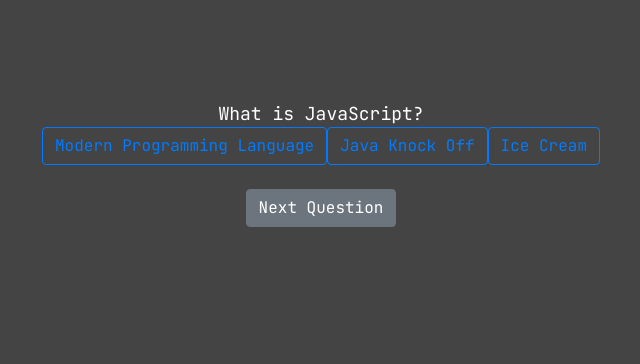
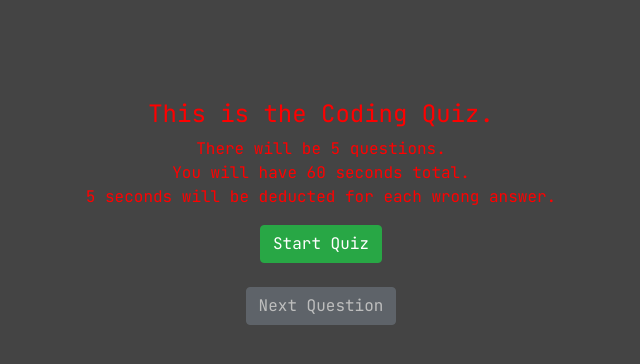
Before and after one commit to indervirsingh/Code-Quiz, a plain HTML site: page index.html in a window 1280 px wide. Shown: the whole page, without its empty margins (319-959 px from the left). Drawn offline with nearby package versions, Linux system fonts and the light colour scheme.

Commit message:
disabled next question button before begin quiz

```diff
--- a/assets/css/style.css
+++ b/assets/css/style.css
@@ -1,5 +1,9 @@
 @import url('https://fonts.googleapis.com/css2?family=JetBrains+Mono&display=swap');
 
+#prompt {
+    color: red;
+    text-align: center;
+}
 .body {
     background-color: #444;
 }
--- a/assets/js/script.js
+++ b/assets/js/script.js
@@ -1,9 +1,10 @@
 /* VARIABLES */
 
-    // display-div and buttons-div stored here for easy access
+    // display-div and buttons-div, etc stored here for easy access
     var displayDiv = $("#display");
     var buttonsDiv = $("#buttons");
-    var nextButton = $("#next");
+    var promptDiv = $("#prompt");
+    var startButton = $("#start");
 
     // Keep track of user's score
     var score = 0, questionNumber = 0;
@@ -67,7 +68,7 @@
             var choice = $("<button>");
 
             // Add a class to it, for later styling use
-            choice.addClass("choice-button btn btn-outline-primary");
+            choice.addClass("choice-button btn btn-primary");
 
             // Add the text to the button
             choice.text(currentChoice);
@@ -81,6 +82,7 @@
 
             // Add the button to the buttons-div so it shows on screen
             buttonsDiv.append(choice);
+            buttonsDiv.append("<br>");
 
 
 
@@ -89,6 +91,7 @@
 
 
         $(".choice-button").on("click", function () {
+
             var choiceValue = ($(this).attr("id"));
 
             // This is if the user selects a correct answer
@@ -104,6 +107,14 @@
 
     };
 
+
+    startButton.on("click", function () {
+        promptDiv.hide();
+        startButton.hide();
+        document.getElementById("next").disabled = false;
+        loadQuestion(quizQuestions[questionNumber], questionNumber);
+    });
+
     nextButton.on("click", function () {
 
         // Increment number to get next index in array
@@ -113,8 +124,15 @@
         displayDiv.empty();
         buttonsDiv.empty();
 
-        loadQuestion(quizQuestions[questionNumber], questionNumber);
-    })
+        // If there is a next question, continue, otherwise disable next button
+        if (questionNumber < quizQuestions.length) {
+            loadQuestion(quizQuestions[questionNumber], questionNumber);
+        }
+        else {
+            nextButton.hide();
+        }
+
+    });
 
 
 
@@ -124,11 +142,3 @@
 
 
 /* END-FUNCTIONS */
-
-
-
-
-
-
-
-    loadQuestion(quizQuestions[questionNumber], questionNumber);
--- a/index.html
+++ b/index.html
@@ -19,11 +19,20 @@
 
     <div class="container">
 
+
+        <div id="prompt">
+            <h4>This is the Coding Quiz.</h4>
+            <p>There will be 5 questions.<br>
+                You will have 60 seconds total.<br>
+                5 seconds will be deducted for each wrong answer.
+            </p>
+        </div>
+        <button id="start" class="btn btn-success">Start Quiz</button>
         <!-- Load the everything here dynamically -->
         <div id="display"></div>
         <div id="buttons"></div>
         <br>
-        <button id="next" class="btn btn-secondary">Next Question</button>
+        <button id="next" class="btn btn-secondary" disabled>Next Question</button>
 
     </div>
 
```
